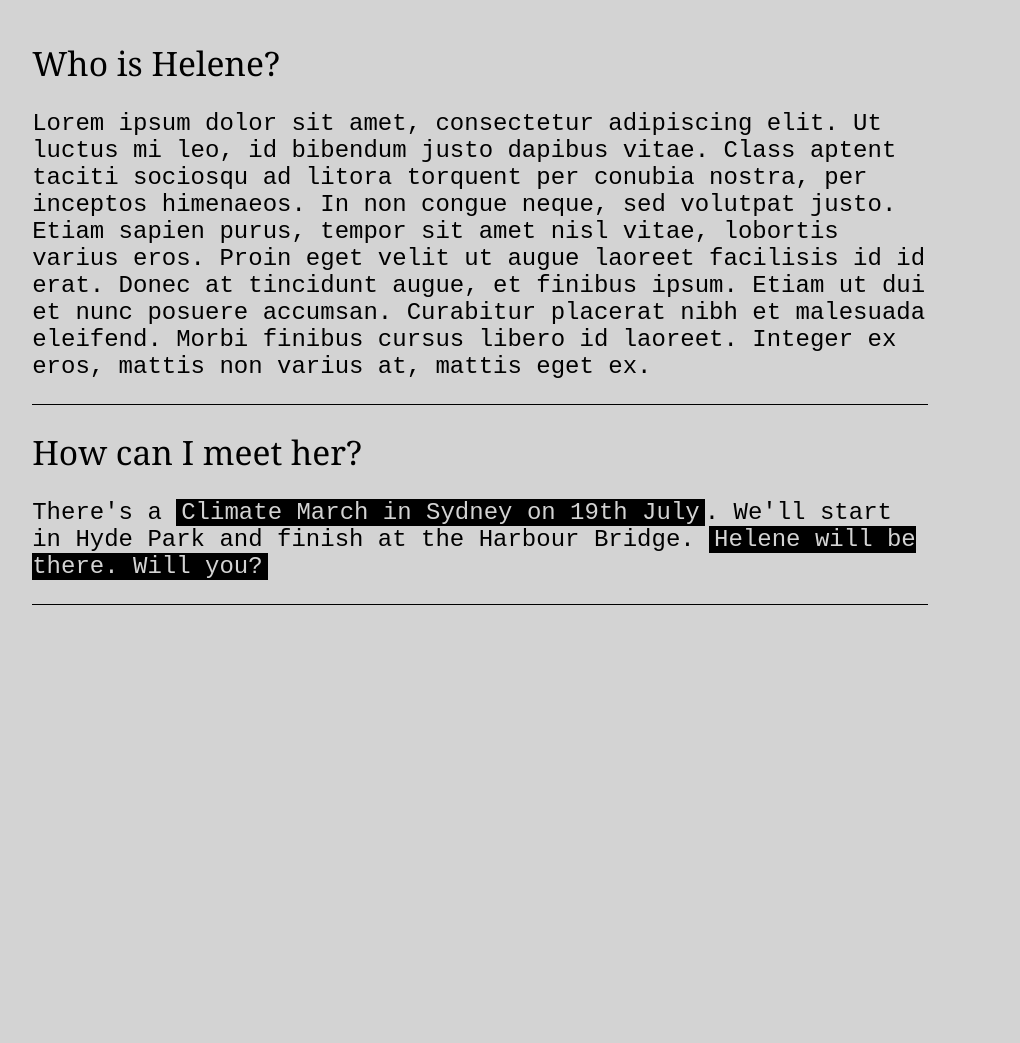
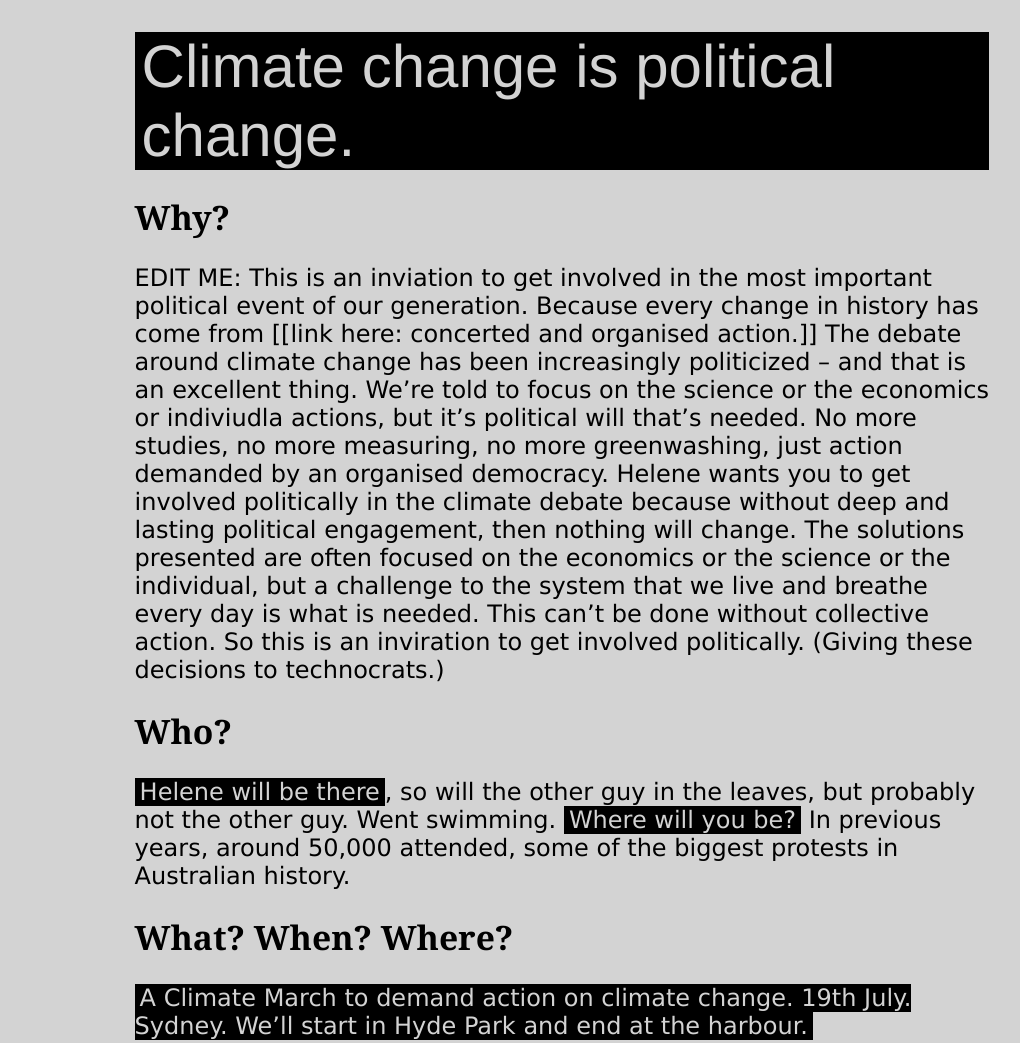
Before and after one commit to timothyrobinsonblog/ENVS-2013, a plain HTML site: page index.html in a window 1280 px wide. Shown: the whole page, without its empty margins (27-1047 px from the left). Before the commit the page ends 800 px from the top, so only its background shows below. Drawn offline with Linux system fonts and the light colour scheme.

Commit message:
add copy, style

```diff
--- a/index.css
+++ b/index.css
@@ -1,31 +1,42 @@
 html {
     background-color: lightgray;
-    /* background-color: lightpink;
-    background-color: lightblue;
-    background-color: lightslategray;
-    background-color: #0D1117; */
+    /* background-color: darkslategrey; */
+    /* background-color: #0D1117; */
+    /* background-color: lightpink; */
+    /* background-color: lightblue; */
+    /* background-color: lightslategray;  */
     font-size: 24px;
 }
 
 .container {
-    padding: 4vh 0 0 4vw;
+    padding: 3vh 20vw 0 12vw;
     /* margin-top: 5vh; */
     /* border-top: 1px solid black;
     border-bottom: 1px solid black; */
 }
 
+.title-main {
+    font-family: Helvetica;
+    font-size: 2.5rem;
+    background-color: black;
+    color: lightgrey;
+    padding: 0 7px 0 7px;
+    margin-bottom: 3vh;
+}
+
 .title {
-    font-family: Cambria, Cochin, Georgia, Times, 'Times New Roman', serif;
+    font-family: Georgia, 'Times New Roman', Times, serif;
+    /* font-family: Cambria, Cochin, Georgia, Times, 'Times New Roman', serif; */
     font-size: 1.4rem;
-    /* font-weight: bold; */
+    font-weight: bold;
 }
 
 p {
-    font-family: 'Courier New', Courier, monospace;
+    font-family: 'Lucida Sans', 'Lucida Sans Regular', 'Lucida Grande', 'Lucida Sans Unicode', Geneva, Verdana, sans-serif;
+    /* font-family: 'Courier New', Courier, monospace; */
     font-size: 1rem;
-    width: 70vw;
-    border-bottom: 0.5px solid black;
-    padding-bottom: 3vh;
+    /* border-bottom: 0.5px solid black; */
+    /* width: 70vw; */
 }
 
 .text-styling {
--- a/index.html
+++ b/index.html
@@ -9,11 +9,19 @@
   <body>
     <div class="container">
 
-      <div class="title">Who is Helene?</div>
-      <p>Lorem ipsum dolor sit amet, consectetur adipiscing elit. Ut luctus mi leo, id bibendum justo dapibus vitae. Class aptent taciti sociosqu ad litora torquent per conubia nostra, per inceptos himenaeos. In non congue neque, sed volutpat justo. Etiam sapien purus, tempor sit amet nisl vitae, lobortis varius eros. Proin eget velit ut augue laoreet facilisis id id erat. Donec at tincidunt augue, et finibus ipsum. Etiam ut dui et nunc posuere accumsan. Curabitur placerat nibh et malesuada eleifend. Morbi finibus cursus libero id laoreet. Integer ex eros, mattis non varius at, mattis eget ex.</p>
+      <div class="title-main">Climate change is political change.</div>
 
-      <div class="title">How can I meet her?</div>
-      <p>There's a <span class="text-styling">Climate March in Sydney on 19th July</span>. We'll start in Hyde Park and finish at the Harbour Bridge. <span class="text-styling">Helene will be there. Will you?</span></p>
+      <div class="title">Why?</div>
+
+      <p>EDIT ME: This is an inviation to get involved in the most important political event of our generation. Because every change in history has come from [[link here: concerted and organised action.]] The debate around climate change has been increasingly politicized – and that is an excellent thing. We’re told to focus on the science or the economics or indiviudla actions, but it’s political will that’s needed. No more studies, no more measuring, no more greenwashing, just action demanded by an organised democracy. Helene wants you to get involved politically in the climate debate because without deep and lasting political engagement, then nothing will change. The solutions presented are often focused on the economics or the science or the individual, but a challenge to the system that we live and breathe every day is what is needed. This can’t be done without collective action. So this is an inviration to get involved politically. (Giving these decisions to technocrats.)</p>
+
+      <div class="title">Who?</div>
+
+      <p><span class="text-styling">Helene will be there</span>, so will the other guy in the leaves, but probably not the other guy. Went swimming. <span class="text-styling">Where will you be?</span> In previous years, around 50,000 attended, some of the biggest protests in Australian history.</p>
+
+      <div class="title">What? When? Where?</div>
+
+      <p><span class="text-styling">A Climate March to demand action on climate change. 19th July. Sydney. We’ll start in Hyde Park and end at the harbour.</span></p>
 
     </div>
   </body>
```
